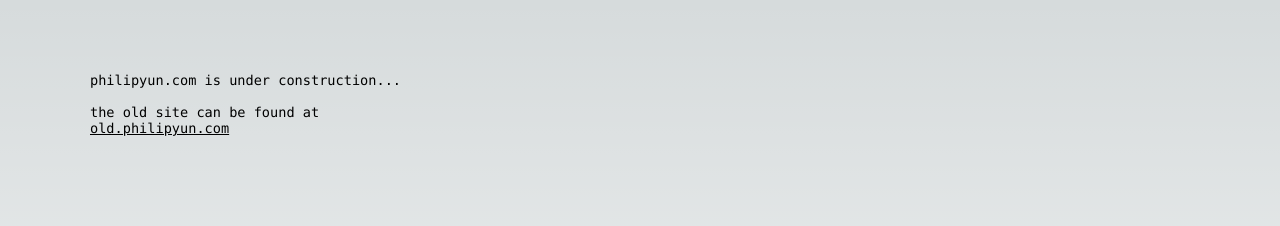
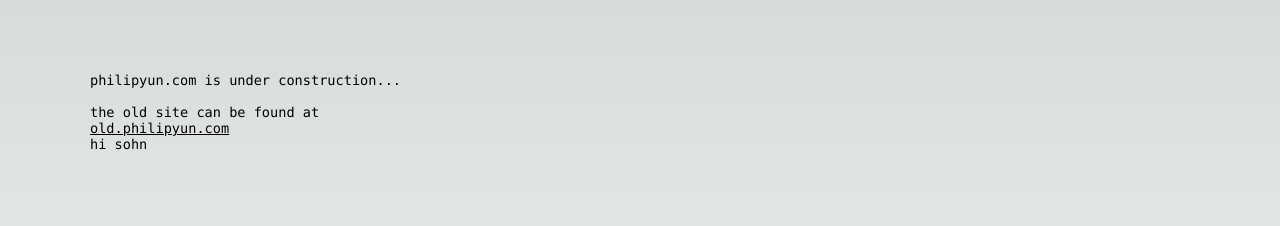
Before and after one commit to philipyun/philipyun.com, a Next.js app: page / in a window 1280 px wide. Shown: the top 226 px of the page. Built offline with nearby package versions, Linux system fonts and the light colour scheme.

Commit message:
test commit

```diff
--- a/src/app/page.tsx
+++ b/src/app/page.tsx
@@ -11,6 +11,7 @@ export default function Home() {
         <a href="http://old.philipyun.com" target="_blank">
           old.philipyun.com
         </a>
+        <div>hi sohn</div>
       </div>
     </main>
   );
```
